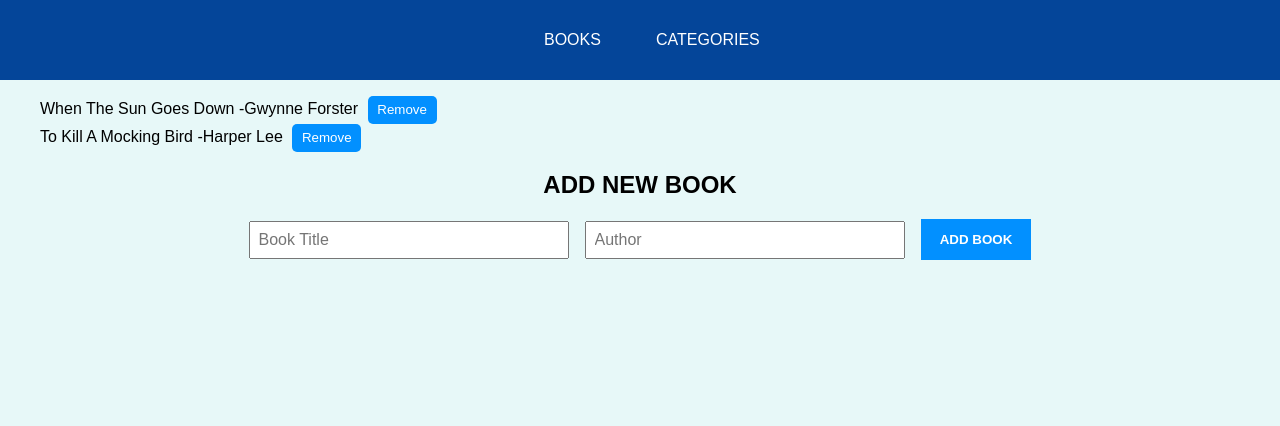
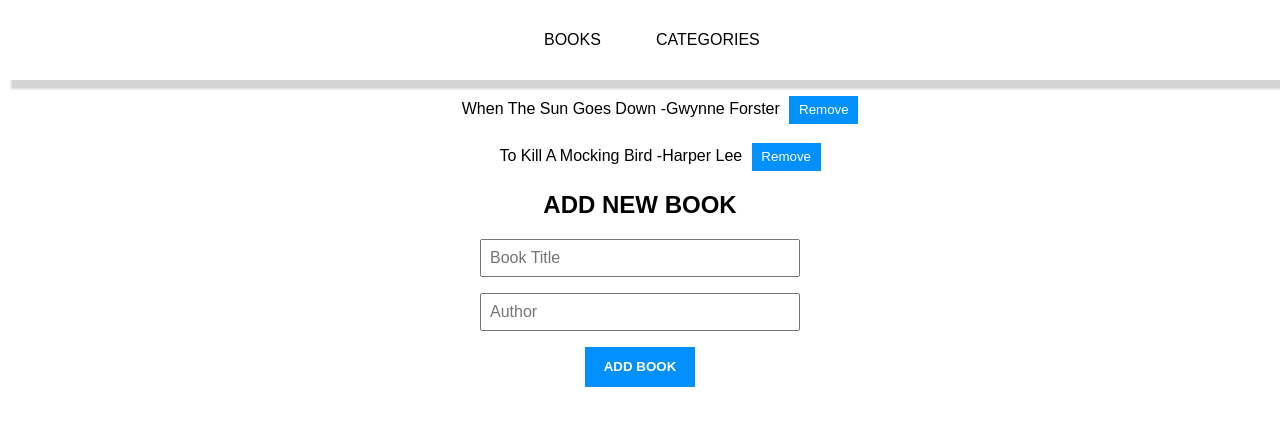
Before and after one commit to RoyJumah/React-Bookstore, a React (Create React App) app: page / in a window 1280 px wide. Shown: the top 426 px of the page. Built offline with nearby package versions, Linux system fonts and the light colour scheme.

Commit message:
Add basic styles to the books and buttons components

```diff
--- a/src/css/BookForm.css
+++ b/src/css/BookForm.css
@@ -2,6 +2,7 @@
   display: flex;
   align-items: center;
   justify-content: center;
+  flex-direction: column;
   gap: 1rem;
   margin-bottom: 1rem;
   text-align: left;
--- a/src/css/Books.css
+++ b/src/css/Books.css
@@ -1,7 +1,9 @@
 .bookList {
   list-style: none;
   align-items: center;
-  gap: 2.4rem;
+  gap: 1.2rem;
+  display: flex;
+  flex-direction: column;
 }
 
 .remove__button {
@@ -10,5 +12,4 @@
   border: none;
   color: #fff;
   margin-left: 0.6rem;
-  border-radius: 5px;
 }
--- a/src/css/MainHeader.css
+++ b/src/css/MainHeader.css
@@ -1,8 +1,9 @@
 .header {
   width: 100%;
   height: 5rem;
-  background-color: #044599;
+  background-color: #fff;
   padding: 0 10%;
+  box-shadow: 12px 8px 2px 1px rgba(44, 44, 46, 0.2);
 }
 
 .header nav {
@@ -25,13 +26,13 @@
 }
 
 .header a {
-  color: white;
+  color: #000;
   text-decoration: none;
 }
 
 .header a:hover,
 .header a:active {
-  color: #95bcf0;
+  color: #666666;
   padding-bottom: 0.25rem;
-  border-bottom: 4px solid #95bcf0;
+  border-bottom: 4px solid #666666;
 }
--- a/src/index.css
+++ b/src/index.css
@@ -5,7 +5,7 @@
 body {
   font-family: sans-serif;
   margin: 0;
-  background-color: #e7f8f8;
+  background-color: #fff;
 }
 
 .centered {
```
